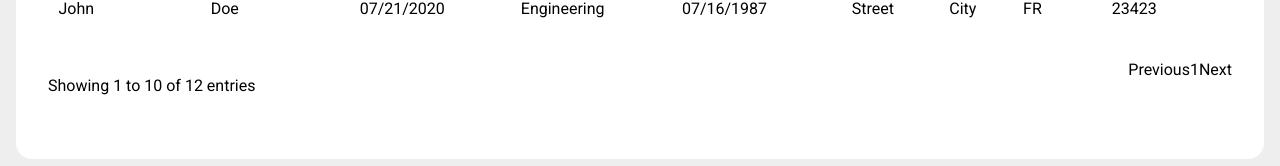
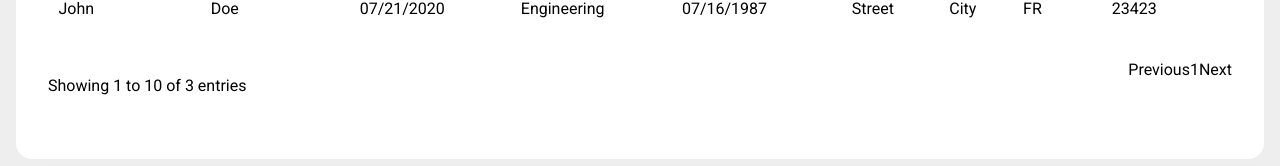
Before and after one commit to JeanBaptisteCalzia/HRNet, a React (Vite) app in the folder app/: page /employee in a window 1280 px wide. Shown: the part 397-563 px from the top of the page. Built offline with nearby package versions, Linux system fonts and the light colour scheme.

Commit message:
Showing table entries

```diff
--- a/app/src/components/Table/index.jsx
+++ b/app/src/components/Table/index.jsx
@@ -41,7 +41,7 @@ function Table({ theadData, tbodyData }) {
       </table>
       <div className="table-bottom">
         <div className="table-info">
-          <p>Showing 1 to 10 of 12 entries</p>
+          <p>Showing 1 to 10 of {tbodyData.length} entries</p>
         </div>
         <div className="table-paginate">
           <a className="table-paginate__button previous">Previous</a>
```
